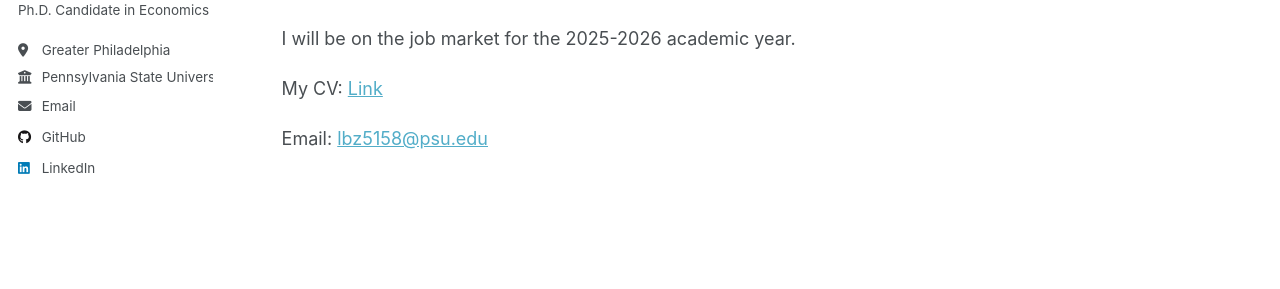
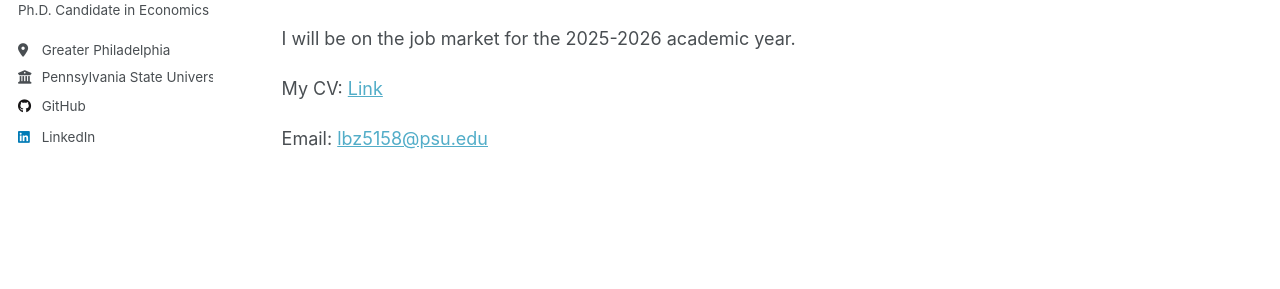
Before and after one commit to lbz5158/lujiezhou.github.io, a Jekyll site: the page built from _pages/about.md, in a window 1280 px wide. Shown: the part 275-564 px from the top of the page. Built offline with Jekyll 4.4.1, drawn with Linux system fonts in a browser that asks for light colours.

Commit message:
Update _config.yml

```diff
--- a/_config.yml
+++ b/_config.yml
@@ -29,7 +29,7 @@ author:
   location         : "Greater Philadelphia"
   employer         : "Pennsylvania State University"
   uri              : # URL
-  email            : "lbz5158@psu.edu"
+  email            : #"lbz5158@psu.edu"
   linkedin         : "lujie-roger-zhou-579789a1" # Username
 
 
```
